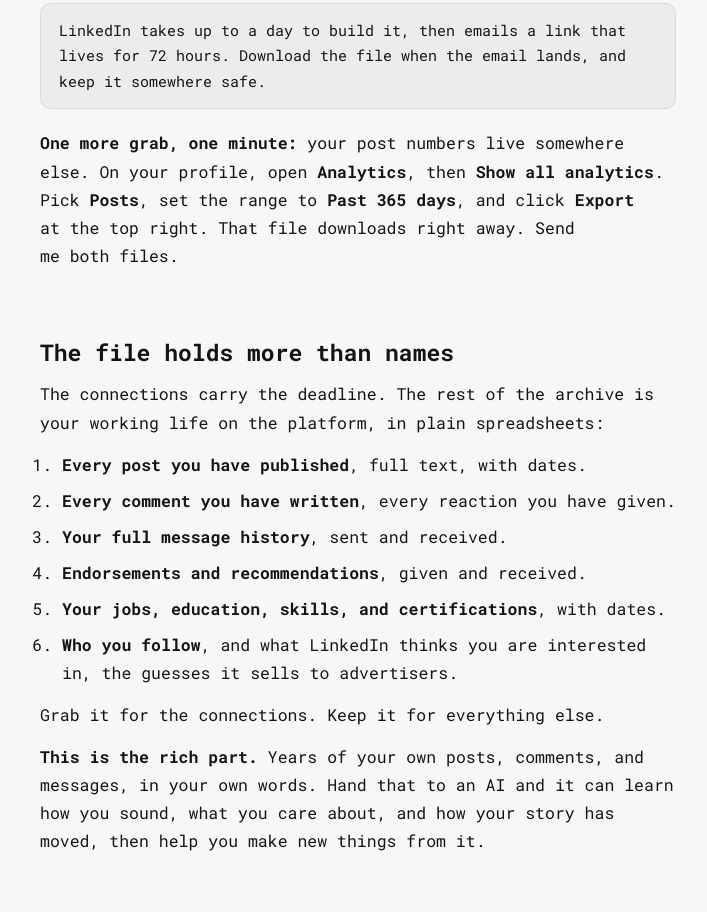
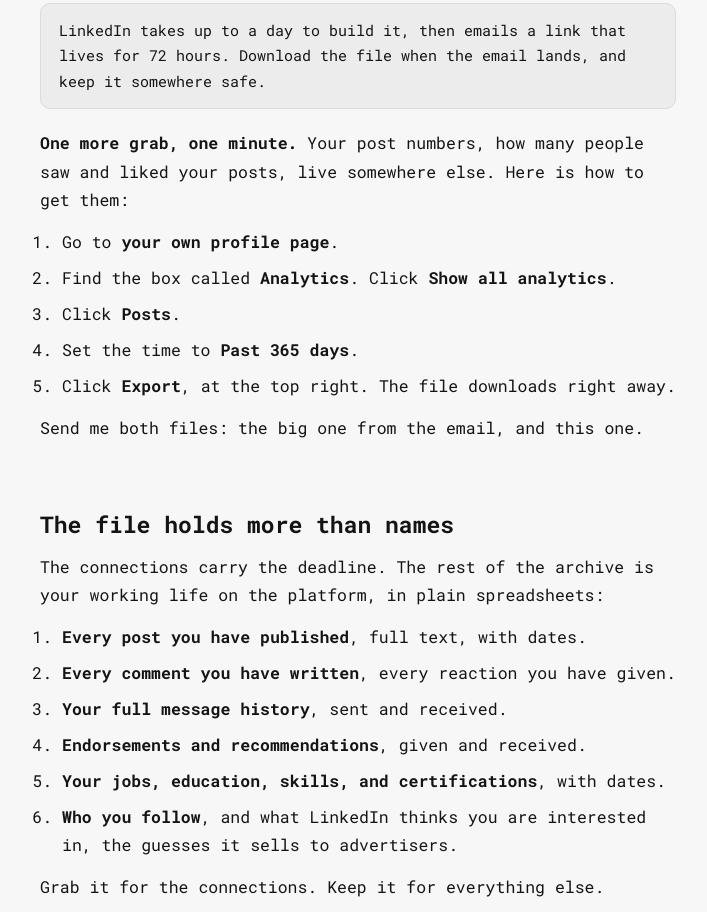
Before and after one commit to Damnjjwtf/zux-board, a plain HTML site: page linkedin-archive/index.html in a window 1280 px wide. Shown: the part 994-1906 px from the top of the page, without its empty margins (282-989 px from the left). Drawn offline with Linux system fonts and the light colour scheme.

Commit message:
LinkedIn page: simple numbered steps for the second analytics export

```diff
--- a/linkedin-archive/index.html
+++ b/linkedin-archive/index.html
@@ -140,7 +140,15 @@
       <li>Click <strong>Request archive</strong>.</li>
     </ol>
     <div class="note">LinkedIn takes up to a day to build it, then emails a link that lives for 72 hours. Download the file when the email lands, and keep it somewhere&nbsp;safe.</div>
-    <p style="margin-top:20px"><strong>One more grab, one minute:</strong> your post numbers live somewhere else. On your profile, open <strong>Analytics</strong>, then <strong>Show all analytics</strong>. Pick <strong>Posts</strong>, set the range to <strong>Past 365 days</strong>, and click <strong>Export</strong> at the top right. That file downloads right away. Send me both&nbsp;files.</p>
+    <p style="margin-top:20px"><strong>One more grab, one minute.</strong> Your post numbers, how many people saw and liked your posts, live somewhere else. Here is how to get them:</p>
+    <ol class="steps">
+      <li>Go to <strong>your own profile page</strong>.</li>
+      <li>Find the box called <strong>Analytics</strong>. Click <strong>Show all analytics</strong>.</li>
+      <li>Click <strong>Posts</strong>.</li>
+      <li>Set the time to <strong>Past 365 days</strong>.</li>
+      <li>Click <strong>Export</strong>, at the top right. The file downloads right away.</li>
+    </ol>
+    <p>Send me both files: the big one from the email, and this&nbsp;one.</p>
   </section>
 
   <section>
```
